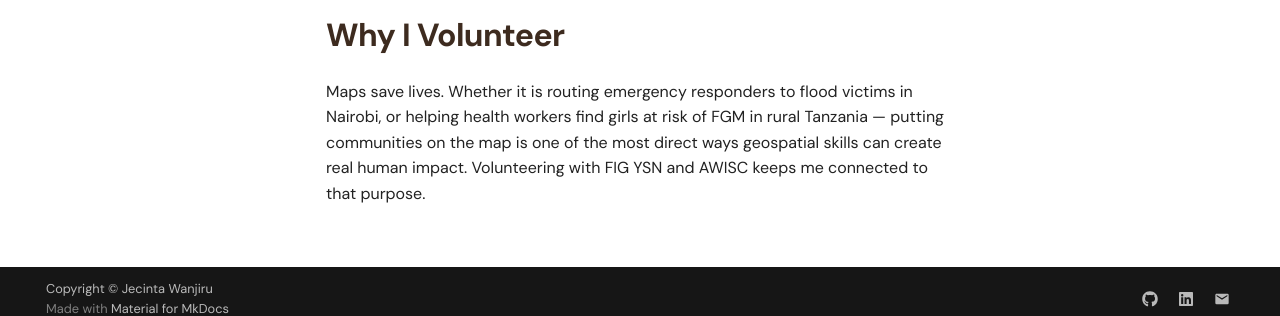
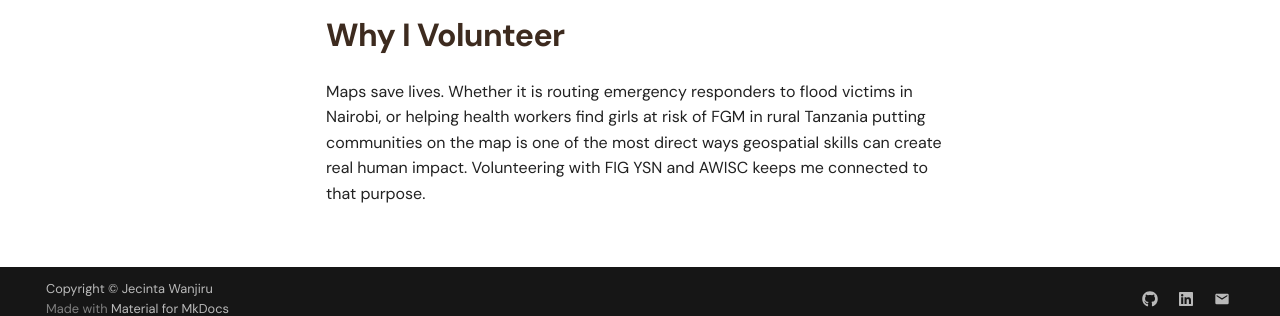
Before and after one commit to Wanjiru-1/Wanjiru-1.github.io, an MkDocs documentation site: the page built from docs/volunteer.md, in a window 1280 px wide and 900 px high, scrolled down 1093 px. Shown: the part 568-884 px from the top of the window. Built offline with MkDocs 1.6.1 and Material for MkDocs 9.7.7, drawn with Linux system fonts in a browser that asks for light colours; some of the changed text lies outside the part shown.

```diff
--- a/docs/volunteer.md
+++ b/docs/volunteer.md
@@ -11,7 +11,7 @@ description: Volunteer work and community involvement by Jecinta Wanjiru
 
 Selected and participated in the **FIG Young Surveyors Network Volunteer Community Surveyor Program** — a virtual volunteering initiative focused on mapping to empower communities and protect vulnerable people across Africa.
 
-Participated in a 48-hour intensive mapping session from **22nd to 23rd November 2024**, contributing to mapping efforts in Tanzania as part of the *"Empowering and Protecting Girls in Rural Communities"* campaign — using mapping to help end Female Genital Mutilation (FGM) by making remote communities visible on the map.
+Participated in a 48-hour intensive mapping session from **22nd to 23rd November 2024**, contributing to mapping efforts in Tanzania as part of the *"Empowering and Protecting Girls in Rural Communities"* campaign  using mapping to help end Female Genital Mutilation (FGM) by making remote communities visible on the map.
 
 > *"I recently applied for a mapping volunteering program by FIG Young Surveyors Network (YSN) and got selected and participated in mapping for Tanzania to help end FGM from the 22nd to 23rd of November 2024. I am glad to have participated in the program and got to learn alongside the 48hrs and more. I also got to learn of the work that Crowd2Map Tanzania are doing in Tanzania through mapping."*
 
@@ -52,4 +52,4 @@ Active member and volunteer with AWISC, an organisation dedicated to empowering
 
 ## Why I Volunteer
 
-Maps save lives. Whether it is routing emergency responders to flood victims in Nairobi, or helping health workers find girls at risk of FGM in rural Tanzania — putting communities on the map is one of the most direct ways geospatial skills can create real human impact. Volunteering with FIG YSN and AWISC keeps me connected to that purpose.
+Maps save lives. Whether it is routing emergency responders to flood victims in Nairobi, or helping health workers find girls at risk of FGM in rural Tanzania putting communities on the map is one of the most direct ways geospatial skills can create real human impact. Volunteering with FIG YSN and AWISC keeps me connected to that purpose.
```
